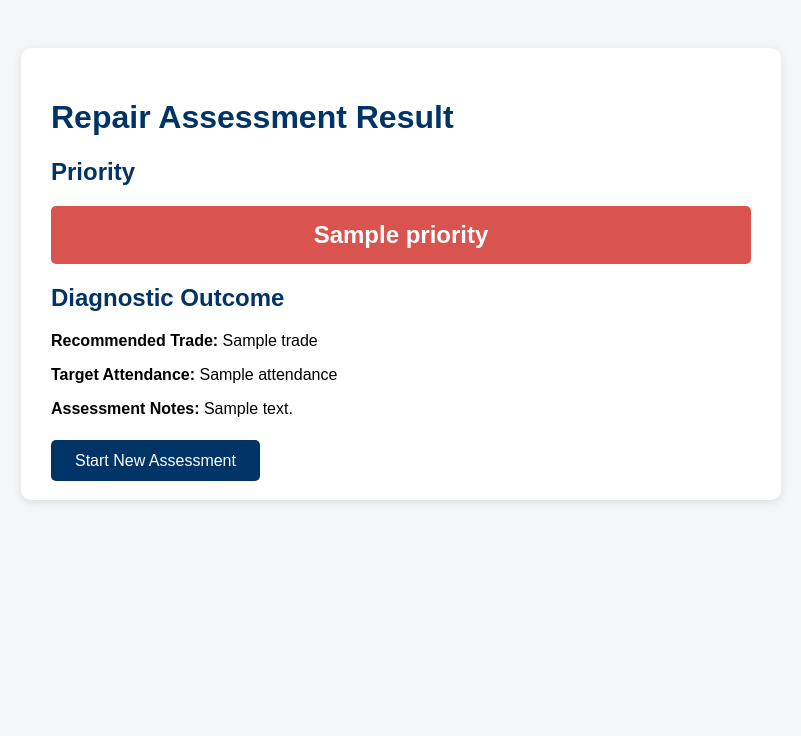
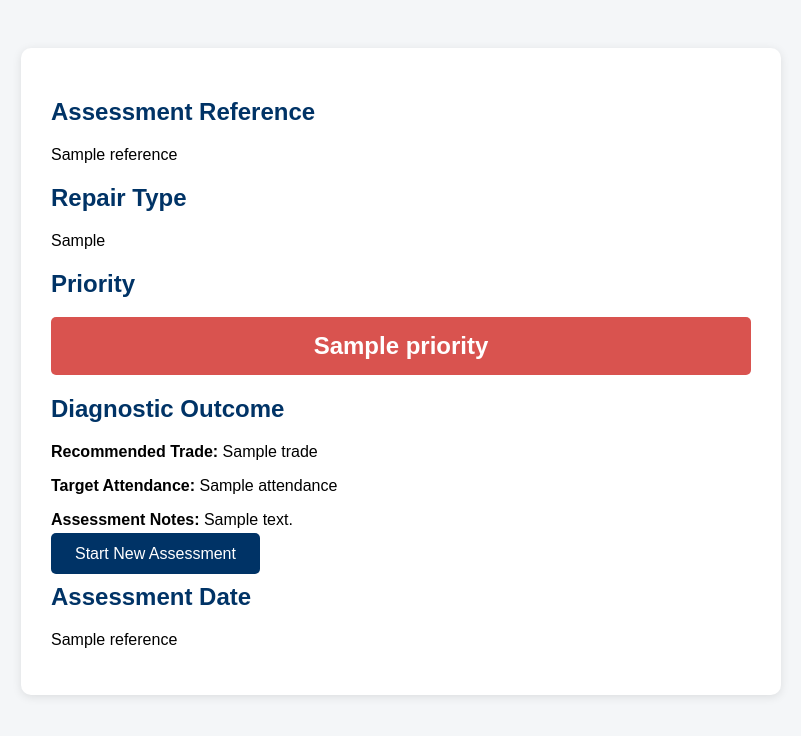
Before and after one commit to jomoz-dev/housing-repairs-diagnostic-tool, a Flask app: template templates/result.html in a window 1280 px wide. Shown: the top 736 px of the page, without its empty margins (27-828 px from the left). Run offline with Flask 3, Linux system fonts and the light colour scheme; the template is opened without the code that fills it: most values are stand-ins (such as "Sample title", 1, 10 or a date in 2020).

Commit message:
Add assessment reference system and enhanced results page

```diff
--- a/app.py
+++ b/app.py
@@ -1,7 +1,8 @@
+from datetime import datetime
+
 from flask import Flask, render_template, request
 
 app = Flask(__name__)
-
 
 @app.route("/")
 def home():
@@ -180,6 +181,17 @@ def diagnose():
         }
 
     # Roofing
+    elif repair_type == "roof leak":
+
+
+            if electrics_affected == "yes":
+
+                result = {
+                    "priority": "Emergency",
+                    "trade": "Electrician",
+                    "attendance": "2-4  Hours",
+                    "message": "Water is affecting electrics."
+                }
 
     else:
 
@@ -190,9 +202,14 @@ def diagnose():
             "message": "Roofing issue reported."
         }
 
+    reference = datetime.now().strftime(
+    "HR-%Y%m%d-%H%M%S"
+)
+
     return render_template(
         "result.html",
-        result=result
+        result=result,
+        reference=reference
     )
 
 
--- a/templates/result.html
+++ b/templates/result.html
@@ -13,7 +13,13 @@
 
     <div class="result-card">
 
-        <h1>Repair Assessment Result</h1>
+        <h2>Assessment Reference</h2>
+
+        <p>{{ reference }}</p>
+
+        <h2>Repair Type</h2>
+
+        <p>{{ result.repair_type }}</p>
 
         <h2>Priority</h2>
 
@@ -37,13 +43,16 @@
             <strong>Assessment Notes:</strong>
             {{ result.message }}
         </p>
-        <br>
 
         <a href="/" class="button">
+            Start New Assessment
+        </a>
 
-            Start New Assessment
+        <h2>Assessment Date</h2>
 
-        </a>
+        <p>
+            {{ reference }}
+        </p>
 
     </div>
 
```
